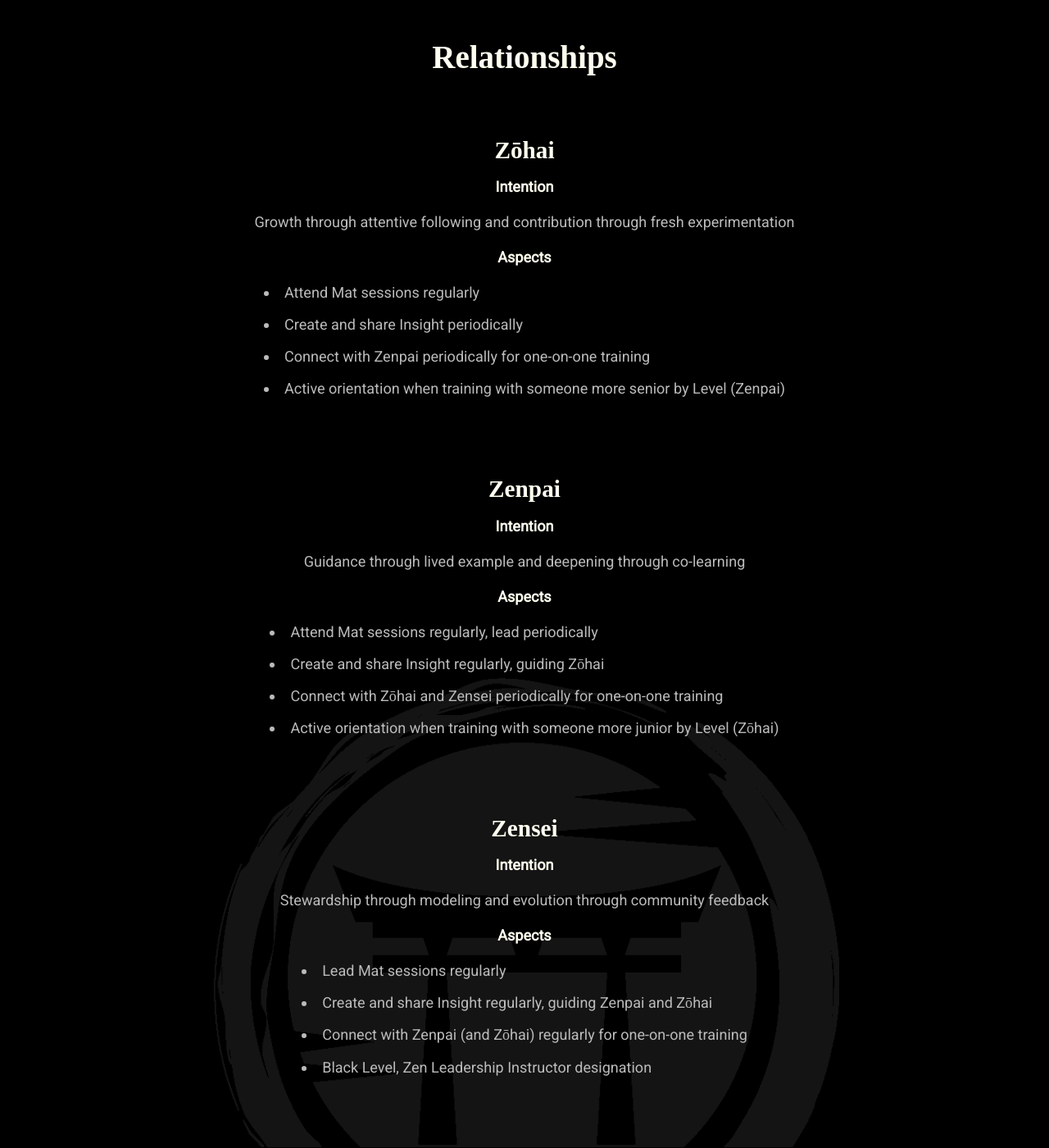
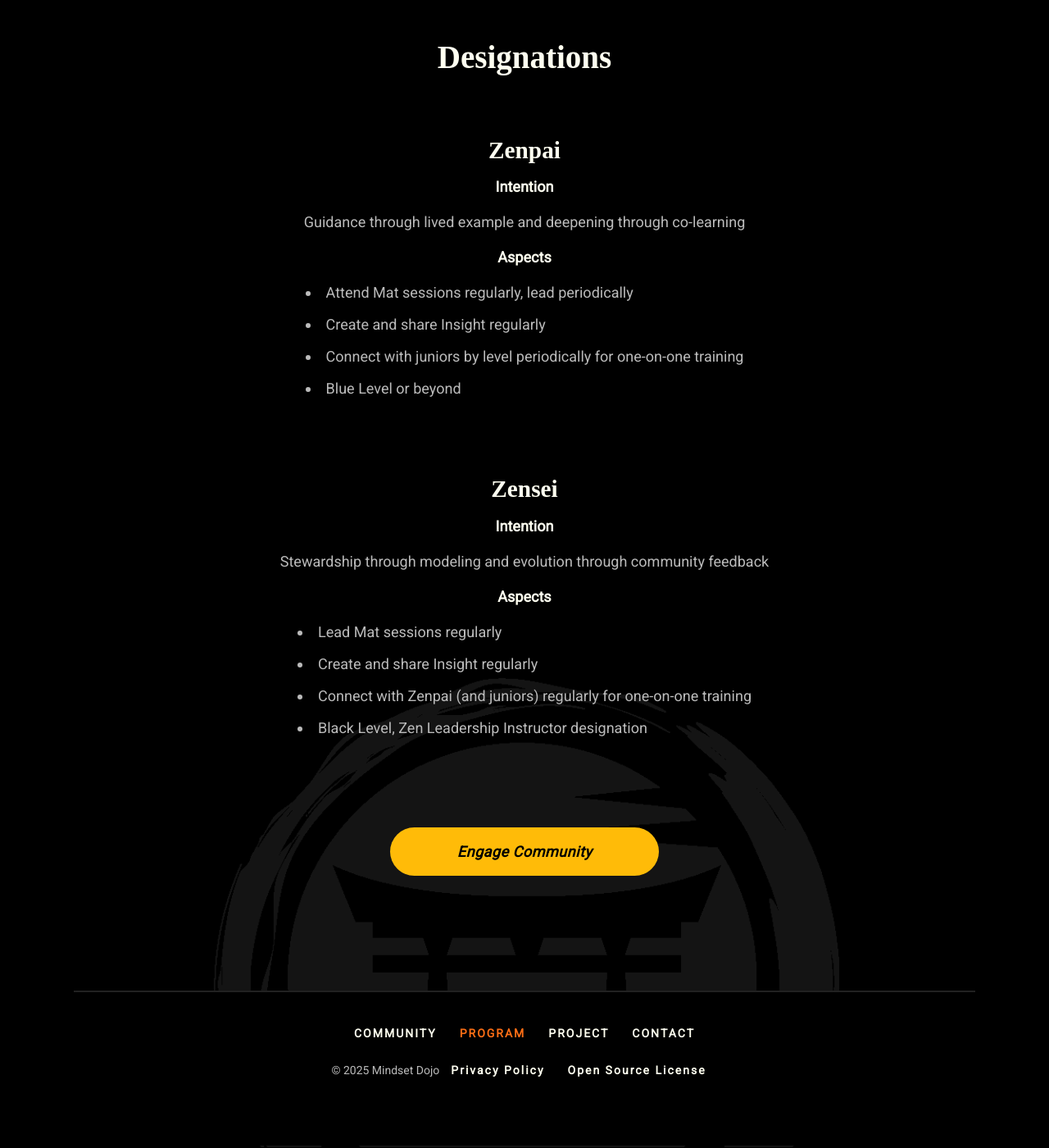
Before and after one commit to mindset-dojo/mindset-dojo.github.io, a Jekyll site: the page built from program.md, in a window 1280 px wide and 1400 px high, scrolled down 6195 px. Shown: the whole window at 82% size. Built offline with Jekyll 4.4.1, drawn with Linux system fonts in a browser that asks for light colours; some web fonts are replaced.

Commit message:
refactor: Program designations

```diff
--- a/_data/program.yaml
+++ b/_data/program.yaml
@@ -172,26 +172,19 @@
         url: https://www.choseizen.org/virtual-dojo
       - label: Two Sides Integrative Randori with Beyond the Black Belt Circle
         url: https://vimeo.com/944663134/d4f1c4f333
-relationships:
-  - label: Zōhai
-    intention: Growth through attentive following and contribution through fresh experimentation
-    aspects:
-      - label: Attend Mat sessions regularly
-      - label: Create and share Insight periodically
-      - label: Connect with Zenpai periodically for one-on-one training
-      - label: Active orientation when training with someone more senior by Level (Zenpai)
+designations:
   - label: Zenpai
     intention: Guidance through lived example and deepening through co-learning
     aspects:
       - label: Attend Mat sessions regularly, lead periodically
-      - label: Create and share Insight regularly, guiding Zōhai
-      - label: Connect with Zōhai and Zensei periodically for one-on-one training
-      - label: Active orientation when training with someone more junior by Level (Zōhai)
+      - label: Create and share Insight regularly
+      - label: Connect with juniors by level periodically for one-on-one training
+      - label: Blue Level or beyond
   - label: Zensei
     intention: Stewardship through modeling and evolution through community feedback
     aspects:
       - label: Lead Mat sessions regularly
-      - label: Create and share Insight regularly, guiding Zenpai and Zōhai
-      - label: Connect with Zenpai (and Zōhai) regularly for one-on-one training
+      - label: Create and share Insight regularly
+      - label: Connect with Zenpai (and juniors) regularly for one-on-one training
       - label: Black Level, Zen Leadership Instructor designation
 ...
--- a/program.md
+++ b/program.md
@@ -56,15 +56,15 @@
 </section>
 
 <section>
-  <h2>Relationships</h2>
-  {% for relationship in program.relationships %}
+  <h2>Designations</h2>
+  {% for designation in program.designations %}
     <br>
     <br>
-    <h3>{{ relationship.label }}</h3>
-    <p><strong>Intention</strong></p> <p>{{ relationship.intention }}</p>
+    <h3>{{ designation.label }}</h3>
+    <p><strong>Intention</strong></p> <p>{{ designation.intention }}</p>
      <ul>
         <p><strong>Aspects</strong></p>
-        {% for item in relationship.aspects %}
+        {% for item in designation.aspects %}
           <li>{{ item.label }}</li>
         {% endfor %}
       </ul>
```
